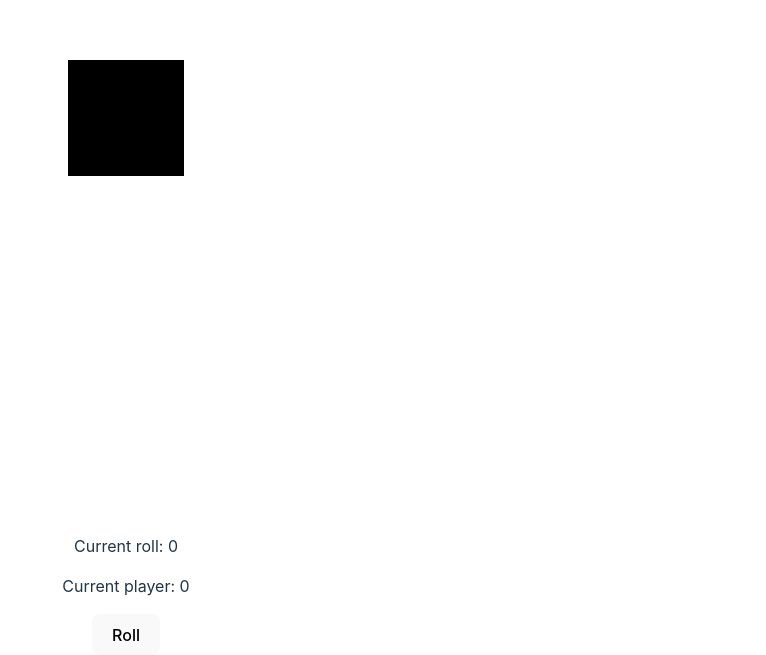
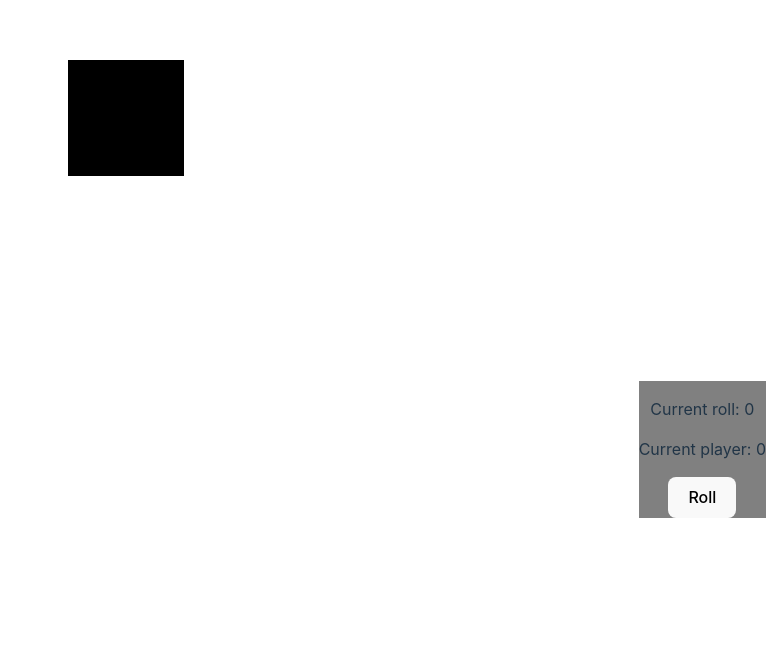
Before and after one commit to Kevinjchang98/Game-of-Ur, a React (Vite) app: page / in a window 1280 px wide. Shown: the part 282-937 px from the top of the page, without its empty margins (514-1280 px from the left). After the commit the page ends 800 px from the top, so only its background shows below. Built offline with nearby package versions, Linux system fonts and the light colour scheme.

Commit message:
position menu on top of canvas

```diff
--- a/src/components/Game/Game.module.css
+++ b/src/components/Game/Game.module.css
@@ -3,3 +3,10 @@
     height: 100vh;
     background-color: white;
 }
+
+.menuContainer {
+    position: absolute;
+    bottom: 0;
+    right: 0;
+    background-color: gray;
+}
--- a/src/components/Game/Game.tsx
+++ b/src/components/Game/Game.tsx
@@ -27,7 +27,7 @@ function Game() {
                 </Canvas>
             </div>
 
-            <div>
+            <div className={styles.menuContainer}>
                 <p>Current roll: {roll}</p>
                 <p>Current player: {currPlayer}</p>
                 <button onClick={rollDice}>Roll</button>
```
